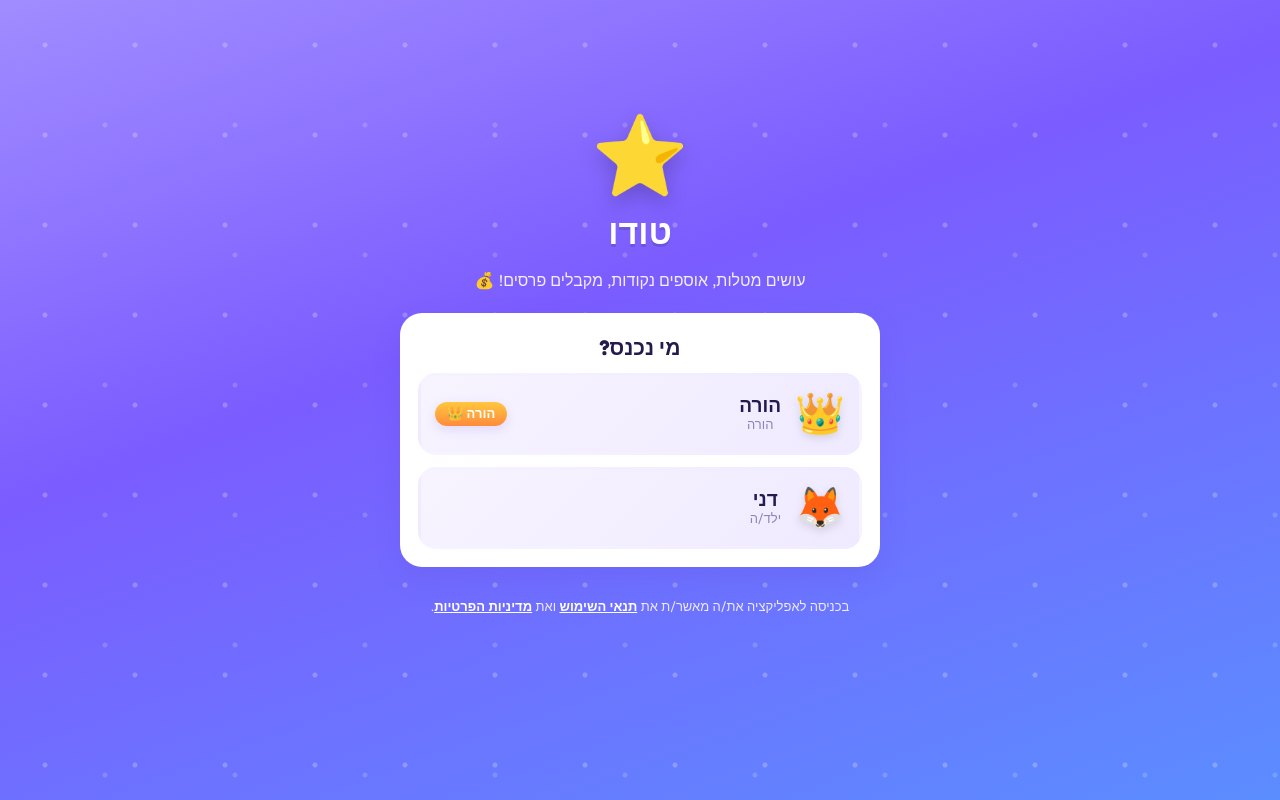
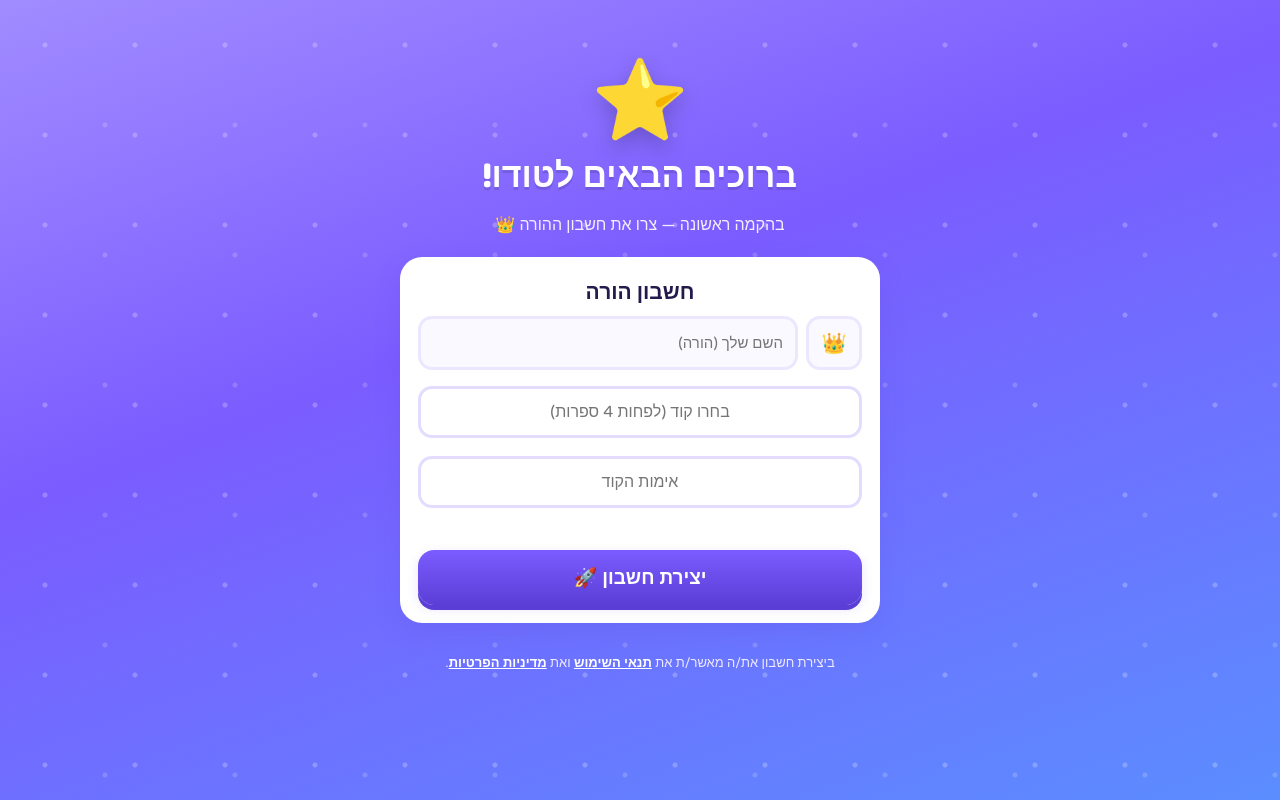
Before and after one commit to mayasinger240913/todo-app, a Flask app: page / in a window 1280 px wide. Run offline with Flask 3, Linux system fonts and the light colour scheme; data comes from the database, SQL or seed files in the repository.

Commit message:
מסך הקמה ראשוני (יצירת חשבון הורה) במקום חשבונות דמו

```diff
--- a/app.py
+++ b/app.py
@@ -129,17 +129,9 @@ def init_db():
         """
     )
 
-    # אם אין משתמשים בכלל — זה הרצה ראשונה, אז נזרע נתוני דוגמה.
-    existing = db.execute("SELECT COUNT(*) AS c FROM users").fetchone()["c"]
-    if existing == 0:
-        db.execute(
-            "INSERT INTO users (name, role, pin, emoji) VALUES (?,?,?,?)",
-            ("הורה", "parent", generate_password_hash("1234"), "👑"),
-        )
-        db.execute(
-            "INSERT INTO users (name, role, pin, points, emoji) VALUES (?,?,?,?,?)",
-            ("דני", "child", generate_password_hash("1111"), 0, "🦊"),
-        )
+    # זורעים מטלות ופרסים לדוגמה (אם הטבלאות ריקות) — בלי חשבונות דמו.
+    # ההורה ייצור את החשבון שלו במסך ההקמה בכניסה הראשונה.
+    if db.execute("SELECT COUNT(*) AS c FROM chores").fetchone()["c"] == 0:
         # מטלות לדוגמה
         sample_chores = [
             ("לסדר את החדר", 20, "🛏️"),
@@ -176,9 +168,7 @@ def init_db():
             sample_rewards,
         )
         db.commit()
-        print(">> נוצר מסד נתונים חדש עם נתוני דוגמה.")
-        print(">> הורה: שם 'הורה', קוד 1234")
-        print(">> ילד:  שם 'דני', קוד 1111")
+        print(">> נזרעו מטלות ופרסים לדוגמה. ההורה ייצור חשבון במסך ההקמה.")
 
     db.close()
 
@@ -441,6 +431,40 @@ def change_pin():
     db.execute("UPDATE users SET pin = ? WHERE id = ?", (generate_password_hash(new), user["id"]))
     db.commit()
     return jsonify({"ok": True})
+
+
+@app.route("/api/setup-status", methods=["GET"])
+def setup_status():
+    """האם צריך הקמה ראשונית? (כלומר עדיין אין חשבון הורה)"""
+    n = get_db().execute(
+        "SELECT COUNT(*) AS c FROM users WHERE role='parent'"
+    ).fetchone()["c"]
+    return jsonify({"needs_setup": n == 0})
+
+
+@app.route("/api/setup", methods=["POST"])
+def setup():
+    """יצירת חשבון ההורה הראשון (רק אם עדיין אין הורה)."""
+    db = get_db()
+    n = db.execute("SELECT COUNT(*) AS c FROM users WHERE role='parent'").fetchone()["c"]
+    if n > 0:
+        return jsonify({"error": "כבר קיים חשבון הורה"}), 403
+    data = request.get_json(force=True)
+    name = (data.get("name") or "").strip()
+    emoji = (data.get("emoji") or "👑").strip()
+    pin = str(data.get("pin") or "").strip()
+    if not name:
+        return jsonify({"error": "צריך לבחור שם"}), 400
+    if len(pin) < 4:
+        return jsonify({"error": "הקוד חייב להיות לפחות 4 ספרות"}), 400
+    cur = db.execute(
+        "INSERT INTO users (name, role, pin, emoji) VALUES (?,?,?,?)",
+        (name, "parent", generate_password_hash(pin), emoji),
+    )
+    db.commit()
+    row = db.execute("SELECT * FROM users WHERE id = ?", (cur.lastrowid,)).fetchone()
+    session["user_id"] = row["id"]  # מתחברים אוטומטית
+    return jsonify(_user_public(row))
 
 
 @app.route("/api/me", methods=["GET"])
--- a/static/app.js
+++ b/static/app.js
@@ -107,9 +107,36 @@ async function init() {
   if (user) {
     ME = user;
     renderHome();
+    return;
+  }
+  // אין משתמש מחובר — בודקים אם זו כניסה ראשונה (צריך הקמה)
+  const status = await api("/api/setup-status");
+  if (status.needs_setup) {
+    renderSetup();
   } else {
     renderLogin();
   }
+}
+
+// מסך הקמה ראשוני: ההורה בוחר שם + קוד + אימות
+function renderSetup() {
+  app.innerHTML = "";
+  app.appendChild(tpl("tpl-setup"));
+  const err = $("#su-err");
+  $("#su-go").onclick = async () => {
+    const name = $("#su-name").value.trim();
+    const emoji = $("#su-emoji").value.trim() || "👑";
+    const pin = $("#su-pin").value.trim();
+    const pin2 = $("#su-pin2").value.trim();
+    if (!name) { err.textContent = "צריך לבחור שם"; return; }
+    if (pin.length < 4) { err.textContent = "הקוד חייב להיות לפחות 4 ספרות"; return; }
+    if (pin !== pin2) { err.textContent = "הקוד והאימות לא תואמים 🙈"; return; }
+    try {
+      ME = await api("/api/setup", "POST", { name, emoji, pin });
+      celebrate();
+      renderHome();
+    } catch (e) { err.textContent = e.message; }
+  };
 }
 
 // ===================================================
--- a/templates/index.html
+++ b/templates/index.html
@@ -37,6 +37,29 @@
         <div id="user-list" class="user-list"></div>
       </div>
       <p class="legal-consent">בכניסה לאפליקציה את/ה מאשר/ת את
+        <a href="/terms" target="_blank">תנאי השימוש</a> ואת
+        <a href="/privacy" target="_blank">מדיניות הפרטיות</a>.</p>
+    </div>
+  </template>
+
+  <!-- מסך הקמה ראשוני (כניסה ראשונה - יצירת חשבון הורה) -->
+  <template id="tpl-setup">
+    <div class="screen center">
+      <div class="logo">⭐</div>
+      <h1>ברוכים הבאים לטודו!</h1>
+      <p class="subtitle">בהקמה ראשונה — צרו את חשבון ההורה 👑</p>
+      <div class="card">
+        <h2>חשבון הורה</h2>
+        <div class="form-row">
+          <input class="w-emoji" id="su-emoji" value="👑" maxlength="2">
+          <input id="su-name" placeholder="השם שלך (הורה)">
+        </div>
+        <input class="ask-input" id="su-pin" type="password" inputmode="numeric" placeholder="בחרו קוד (לפחות 4 ספרות)">
+        <input class="ask-input" id="su-pin2" type="password" inputmode="numeric" placeholder="אימות הקוד">
+        <div class="pin-error" id="su-err"></div>
+        <button class="btn big" id="su-go">יצירת חשבון 🚀</button>
+      </div>
+      <p class="legal-consent">ביצירת חשבון את/ה מאשר/ת את
         <a href="/terms" target="_blank">תנאי השימוש</a> ואת
         <a href="/privacy" target="_blank">מדיניות הפרטיות</a>.</p>
     </div>
```
